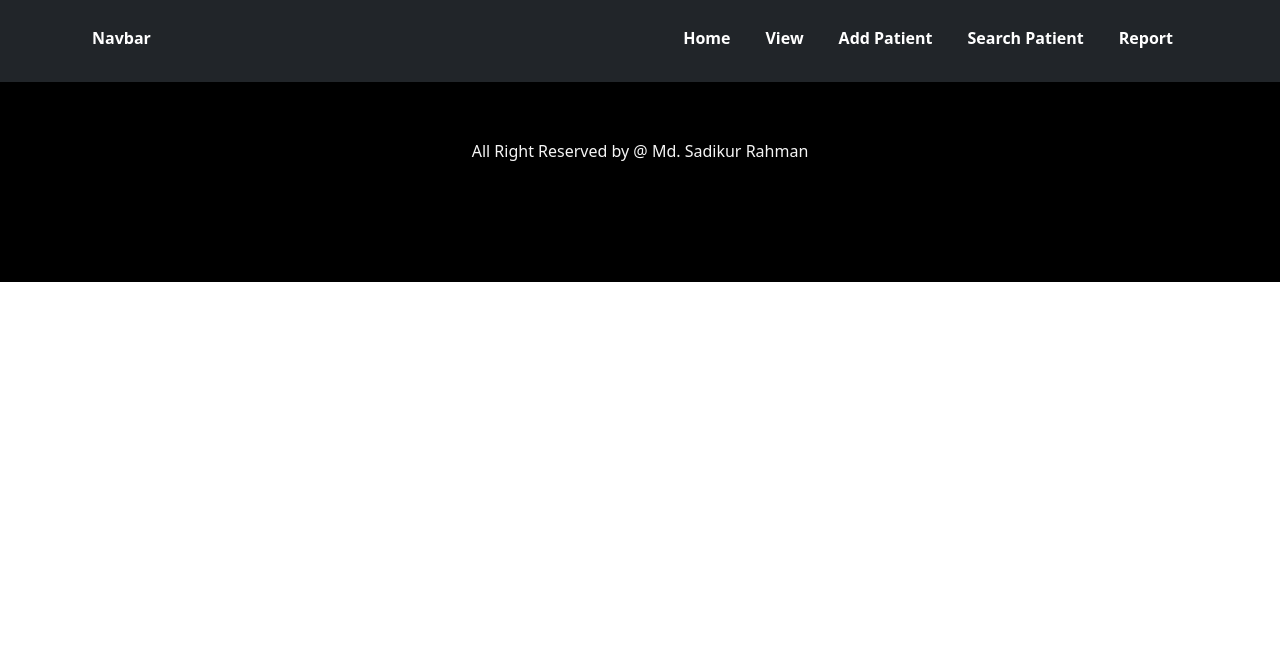
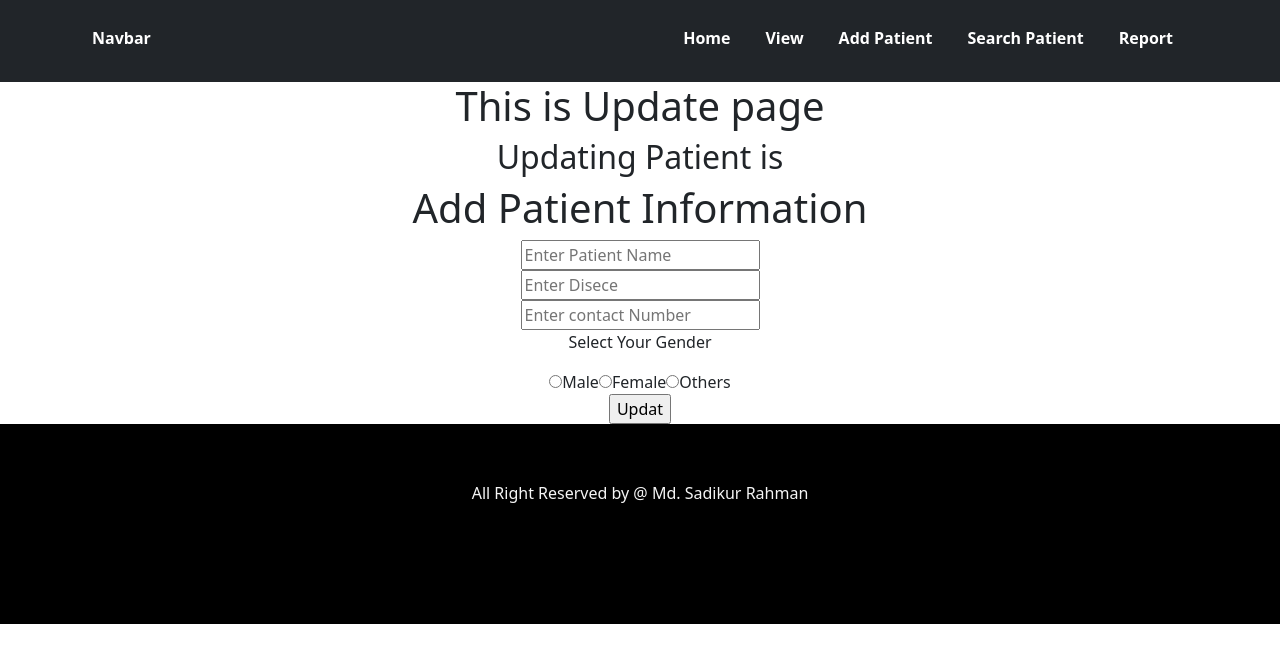
Before and after one commit to Sadik182/Patient-Management-System, a React (Create React App) app: page /update/1 in a window 1280 px wide. Shown: the top 662 px of the page. Built offline with nearby package versions, Linux system fonts and the light colour scheme; no server answers.

Commit message:
update added

```diff
--- a/src/App.js
+++ b/src/App.js
@@ -7,6 +7,7 @@ import View from './components/View/View';
 import Search from './components/Search/Search'
 import Report from './components/Report/Report'
 import AddPatient from './components/AddPatient/AddPatient';
+import Update from './components/Update/Update';
 
 function App() {
   return (
@@ -19,6 +20,7 @@ function App() {
       <Route path='/insert' element={<AddPatient></AddPatient>}></Route>
       <Route path='/search' element={<Search></Search>}></Route>
       <Route path='/report' element={<Report></Report>}></Route>
+      <Route path='/update/:id' element={<Update></Update>}></Route>
      </Routes>
      <Footer></Footer>
     </div>
--- /dev/null
+++ b/src/components/Update/Update.js
@@ -0,0 +1,86 @@
+import React, { useEffect, useState } from "react";
+import { useParams } from "react-router-dom";
+
+const Update = () => {
+  const { id } = useParams();
+  const [patients, setPatients] = useState({});
+  useEffect(() => {
+    const url = `http://localhost:5000/patient/${id}`;
+    fetch(url)
+      .then((res) => res.json())
+      .then((data) => setPatients(data));
+  }, []);
+
+  const UpdatePatient = (event) => {
+    event.preventDefault();
+    const name = event.target.name.value;
+    const disece = event.target.disece.value;
+    const number = event.target.number.value;
+    const gender = event.target.gender.value;
+    const data = { name, disece, number, gender };
+
+    //Send to Database
+    const url = `http://localhost:5000/patient/${id}`;
+    fetch(url, {
+      method: "PUT",
+      headers: {
+        "Content-Type": "application/json",
+      },
+      body: JSON.stringify(data),
+    })
+      .then((res) => res.json())
+      .then((data) => {
+        console.log("Success:", data);
+        alert("Patient Updated Successfully");
+        event.target.reset();
+      })
+      .catch((error) => {
+        console.error("Error:", error);
+      });
+  };
+  return (
+    <div>
+      <h1>This is Update page</h1>
+      <h2>Updating Patient is {patients.name}</h2>
+      <form onSubmit={UpdatePatient}>
+        <h1>Add Patient Information</h1>
+        <input
+          className="input-tag"
+          type="text"
+          name="name"
+          placeholder="Enter Patient Name"
+          required
+        />
+        <br />
+        <input
+          className="input-tag"
+          type="text"
+          name="disece"
+          placeholder="Enter Disece"
+          required
+        />{" "}
+        <br />
+        <input
+          className="input-tag"
+          type="text"
+          name="number"
+          placeholder="Enter contact Number"
+          required
+        />{" "}
+        <br />
+        <div className="gender">
+          <p>Select Your Gender</p>
+          <input type="radio" name="gender" id="male" value="Male" />
+          <label for="male">Male</label>
+          <input type="radio" name="gender" id="female" value="Female" />
+          <label for="female">Female</label>
+          <input type="radio" name="gender" id="others" value="Others" />
+          <label for="others">Others</label>
+        </div>
+        <input  type="submit" value="Updat" />
+      </form>
+    </div>
+  );
+};
+
+export default Update;
--- a/src/components/View/View.js
+++ b/src/components/View/View.js
@@ -2,6 +2,7 @@ import React from "react";
 import { useEffect, useState } from "react";
 import "./View.css";
 import { Button, Form, InputGroup, Table } from "react-bootstrap";
+import { Link } from "react-router-dom";
 
 const View = () => {
   const [patients, setPatients] = useState([]);
@@ -65,9 +66,12 @@ const View = () => {
                 <td>{patient.disece}</td>
                 <td>{patient.number}</td>
                 <td>
+                <Link to={`/update/${patient._id}`}>
                 <Button variant="outline" className="text-primary fw-bold">
                 Update
-              </Button>{" "}
+              </Button>
+                </Link>
+                {" "}
               {"|"}
               <Button onClick={() => deletePatient(patient._id)} variant="outline" className="text-danger fw-bold">
                 Delete
```
